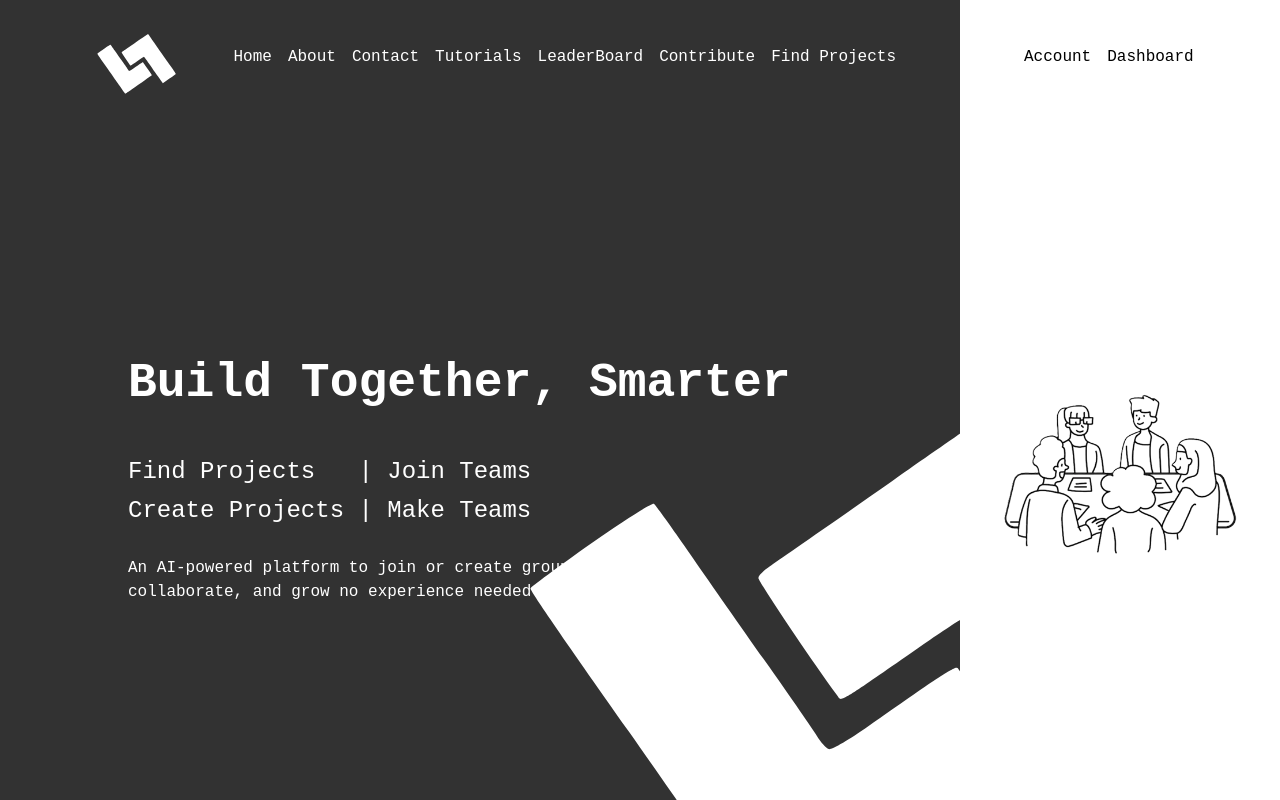
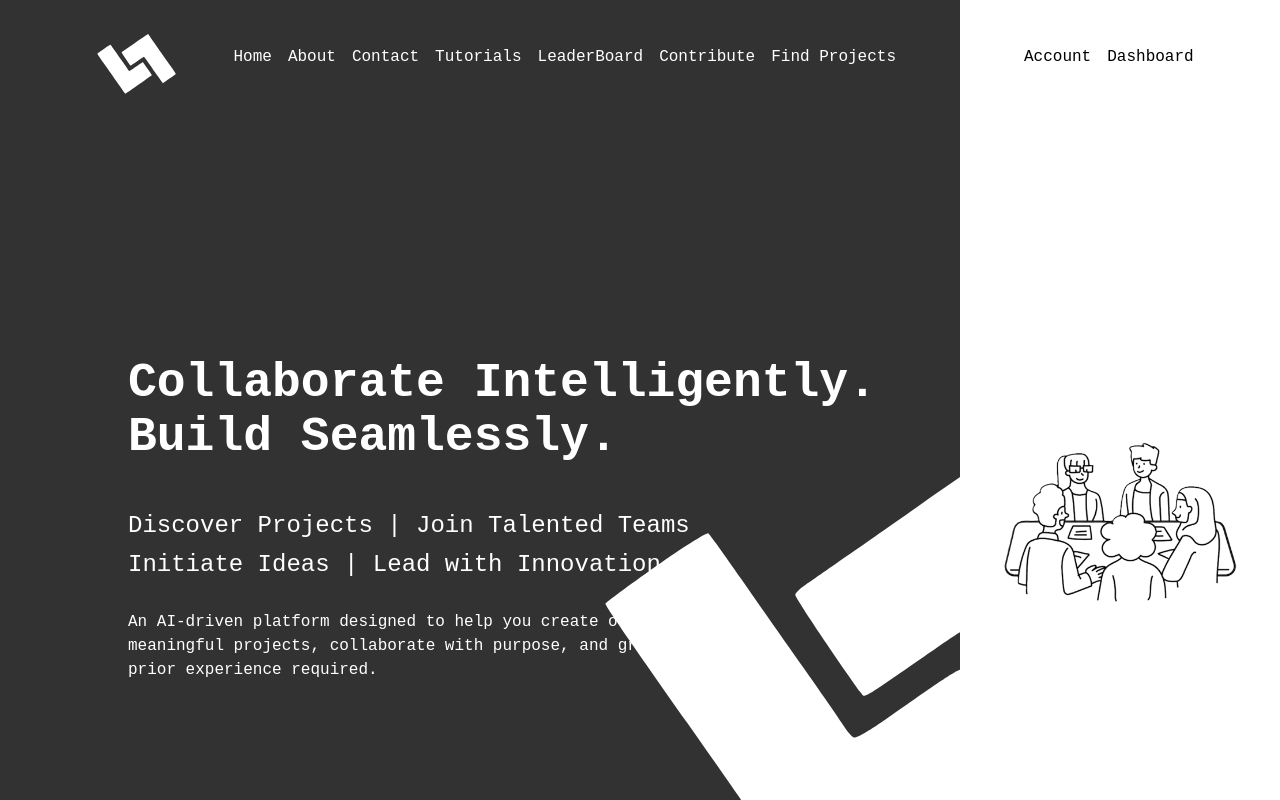
Before and after one commit to AmanCiphers/Grouphub, a React (Vite) app: page / in a window 1280 px wide. Shown: the top 800 px of the page. Built offline with nearby package versions, Linux system fonts and the light colour scheme.

Commit message:
minor changes

```diff
--- a/src/components/landing.css
+++ b/src/components/landing.css
@@ -104,6 +104,7 @@ a {
 
 .herotext {
     text-align: left;
+    max-width: 50em;
 }
 
 .herotext h1 {
@@ -137,7 +138,7 @@ a {
 .box2 .img {
   width: 100%;
   position: relative;
-  bottom: 70px;
+  bottom: 100px;
   z-index: 99;
 }
 
@@ -161,14 +162,14 @@ a {
     width: 50vw;
     height: 100vh;
     top: 35vh;
-    right: 12vw;
+    right: 11vw;
     overflow: hidden;
     margin-left: 40em;
 
 }
 
 .bigimage .heroimage img{
-    scale: 1.2;
+    scale: 1;
     position: relative;
     left: 6em;
     width: 100%;
--- a/src/components/landing.jsx
+++ b/src/components/landing.jsx
@@ -78,10 +78,13 @@ const Box1 = () => {
       <div className="box1">
         <div className="textcontainer">
           <div className="herotext">
-            <h1>Build Together, Smarter</h1>
-            <h2 className="mono">Find Projects   | Join Teams</h2>
-            <h2 className="mono">Create Projects | Make Teams</h2>
-            <p>An AI-powered platform to join or create group projects, collaborate, and grow no experience needed.</p>
+            <h1>Collaborate Intelligently. Build Seamlessly.</h1>
+            <h2 className="mono">Discover Projects <span>|</span> Join Talented Teams</h2>
+            <h2 className="mono">Initiate Ideas <span>|</span> Lead with Innovation</h2>
+            <p>
+              An AI-driven platform designed to help you create or join meaningful projects,
+              collaborate with purpose, and grow — no prior experience required.
+            </p>
           </div>
         </div>
       </div>
```
